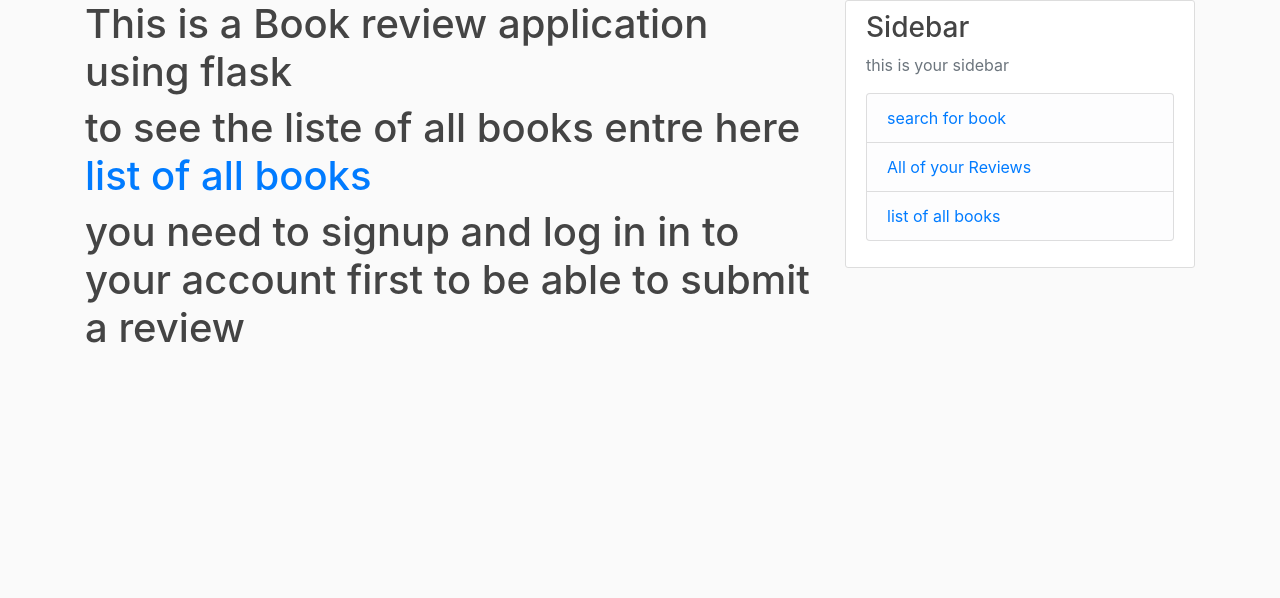
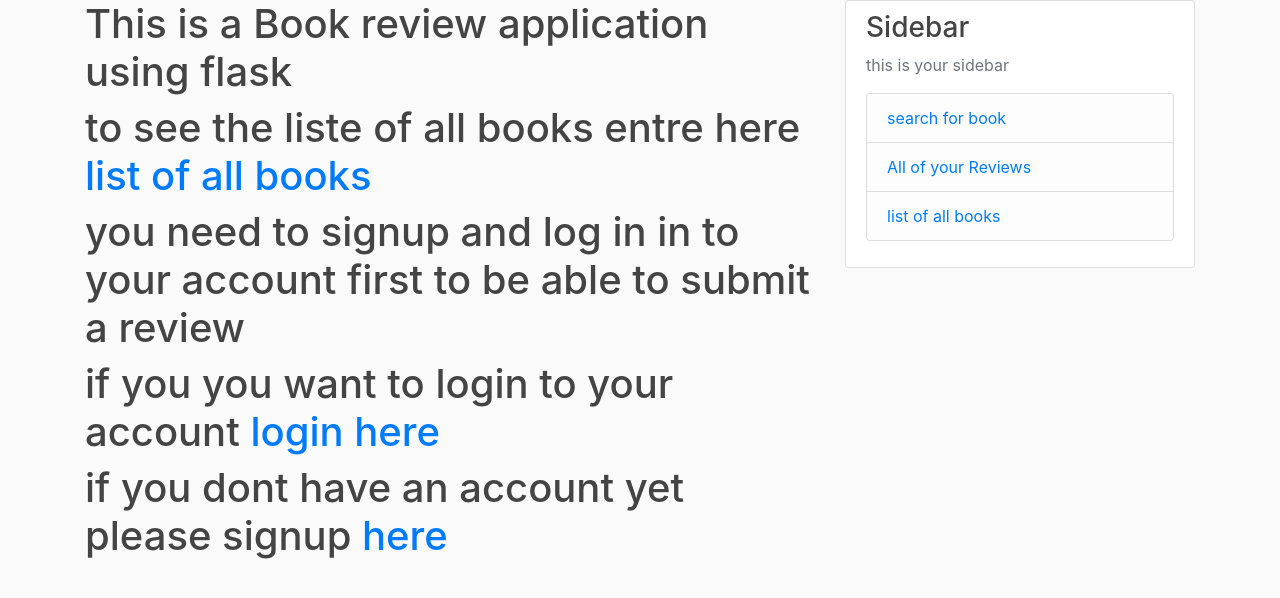
Before and after one commit to zakari1231/flask-data-app-pj01, a Flask app: page / in a window 1280 px wide. Shown: the part 80-678 px from the top of the page. Run offline with Flask 2, Linux system fonts and the light colour scheme; some libraries are stand-ins or nearby versions.

Commit message:
modf home.html

```diff
--- a/templates/home.html
+++ b/templates/home.html
@@ -4,6 +4,8 @@
 <h1>This is a Book review application using flask</h1>
 <h1>to see the liste of all books entre here <a href="{{ url_for('books') }}">list of all books</a></h1>
 <h1>you need to signup and log in in to your account first to be able to submit a review</h1>
+<h1>if you you want to login to your account <a href="{{ url_for('login') }}">login here</a> </h1>
+<h1>if you dont have an account yet please signup <a href="{{ url_for('signup') }}">here</a> </h1>
 
 
 {% endblock %}
```
